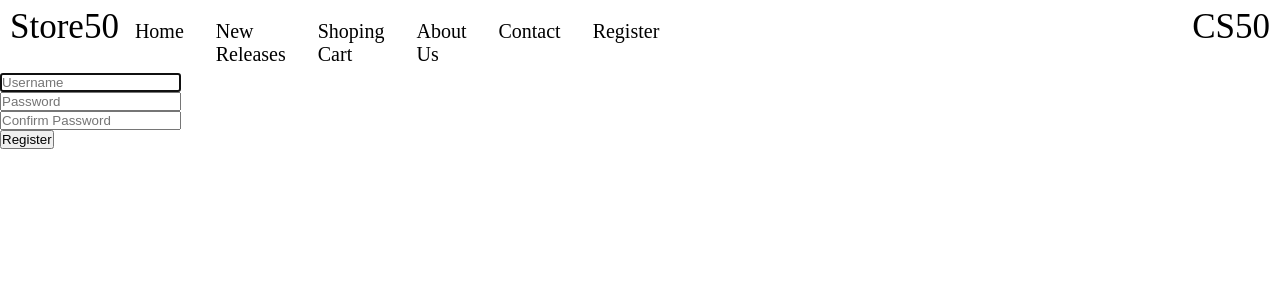
After one commit to AngelCorona117/CS50FINAL, a Flask app: page /register in a window 1280 px wide. The commit adds this page. Shown: the top 300 px of the page. Run offline with Flask 2, Linux system fonts and the light colour scheme; some libraries are stand-ins or nearby versions.

Commit message:
done register

```diff
--- a/CS50FINALE/STORE50/app.py
+++ b/CS50FINALE/STORE50/app.py
@@ -1,7 +1,9 @@
 import os
 from flask import Flask, flash, redirect, render_template, request, session, url_for
 from cs50 import SQL
+from werkzeug.security import check_password_hash, generate_password_hash
 app = Flask(__name__)
+app.secret_key = "asdkasjfñlsdkfjslffyjypñ45604693045'34853'9429592457"
 
 # Configure CS50 Library to use SQLite database
 db = SQL("sqlite:///store.db")
@@ -9,6 +11,11 @@ db = SQL("sqlite:///store.db")
 
 @app.route("/", methods=["GET"])
 def home():
+    return render_template("home.html")
+
+
+@app.route("/home", methods=["GET"])
+def main():
     return render_template("home.html")
 
 
@@ -32,9 +39,42 @@ def contact():
     return render_template("contact.html")
 
 
-@app.route("/devMode", methods=["GET"])
-def dev():
-    return render_template("devMode.html")
+@app.route("/register", methods=["GET", "POST"])
+def register():
+    if request.method == "POST":
+
+        username = request.form.get("username")
+        password = request.form.get("password")
+        confirmation = request.form.get("confirmation")
+
+        # ensure correct usage
+        if not username or not password:
+            flash('Incorrect usage, please provide a password and a username', "error")
+            return redirect(url_for('register'))
+        elif confirmation != password:
+            flash('Password and confirmation do not match', "error")
+            return redirect(url_for('register'))
+
+        # hash the password for security purpouses
+        hashedPassword = generate_password_hash(password)
+
+        # if the user provided a  valid password and a username
+        userId = db.execute(
+            "SELECT id FROM users WHERE username=?;", username)
+        # ensure name is not taken
+        if len(userId) > 0:
+            flash("Username already taken")
+            return redirect(url_for('register'))
+
+        # user provided a non taken user and a password, register user
+        db.execute("INSERT INTO users (username, hash) VALUES (? , ?);",
+                   username, hashedPassword)
+        session["user_id"]=userId
+        flash("Congrats! You were registered")
+        return render_template("home.html")
+
+    return render_template("register.html")
+
 
 if __name__ == '__main__':
     app.run(debug=True)
--- a/CS50FINALE/STORE50/static/events.js
+++ b/CS50FINALE/STORE50/static/events.js
@@ -5,16 +5,3 @@ let navOptions = document.querySelector(".display-option");
 navBtn.addEventListener("click", () => {
     navOptions.classList.toggle("hidden");
 });
-
-//dev mode events
-//select every input
-let inputs = document.querySelectorAll(".dev-input");
-//select form
-let form = document.querySelector("#form");
-form.addEventListener("submit", (event) => {
-    event.preventDefault();
-    //for every input create a new item and display them
-    for (let input of inputs) {
-        console.log(input.value);
-    }
-})
--- a/CS50FINALE/STORE50/templates/layout.html
+++ b/CS50FINALE/STORE50/templates/layout.html
@@ -10,15 +10,16 @@
 </head>
 
 <body>
+
     <nav id="main-nav-bar">
         <span id="main-title">Store50</span>
         <div id="main-option-container">
-            <a href="/">Home</a>
+            <a href="/home">Home</a>
             <a href="/newReleases">New Releases</a>
             <a href="/shopping">Shoping Cart</a>
             <a href="/aboutUs">About Us</a>
             <a href="/contact">Contact</a>
-            <a href="/devMode">DevMode</a>
+            <a href="/register">Register</a>
         </div>
         <span id="CS50">CS50</span>
 
@@ -35,13 +36,24 @@
     </nav>
 
     <div class="display-option hidden">
-        <a href="/">Home</a>
+
+        <a href="/home">Home</a>
         <a href="/newReleases">New Releases</a>
         <a href="/shopping">Shoping Cart</a>
         <a href="/aboutUs">About Us</a>
         <a href="/contact">Contact</a>
-        <a href="/devMode">DevMode</a>
+        <a href="/register">Register</a>
     </div>
+
+    {% with messages = get_flashed_messages() %}
+    {% if messages %}
+    <ul>
+        {% for message in messages %}
+        <li> {{ message }} </li>
+        {% endfor %}
+    </ul>
+    {% endif %}
+    {% endwith %}
 
     {% block content %}
 
--- /dev/null
+++ b/CS50FINALE/STORE50/templates/register.html
@@ -0,0 +1,27 @@
+{% extends "layout.html" %}
+
+{% block title %}
+register
+{% endblock %}
+
+
+
+
+{% block content %}
+<form action="/register" method="post">
+    <div class="">
+        <input autocomplete="off" autofocus class="" id="username" name="username" placeholder="Username" type="text"
+            required>
+    </div>
+    <div class="">
+        <input autocomplete="off" autofocus class="" id="password" name="password" placeholder="Password"
+            type="password" required minlength="8">
+    </div>
+    <div class="">
+        <input autocomplete="off" autofocus class="" id="confirmation" name="confirmation"
+            placeholder="Confirm Password" type="password" required minlength="8">
+    </div>
+
+    <button class="" type="submit">Register</button>
+</form>
+{% endblock %}
```
Also changed, not shown: CS50FINALE/STORE50/templates/home.html (added, +8 -0 lines), CS50FINALE/STORE50/templates/login.html (added, +17 -0 lines), CS50FINALE/STORE50/store.db (added).
